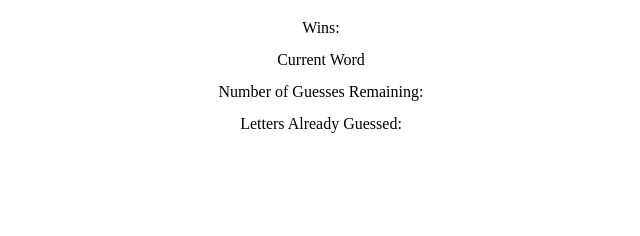
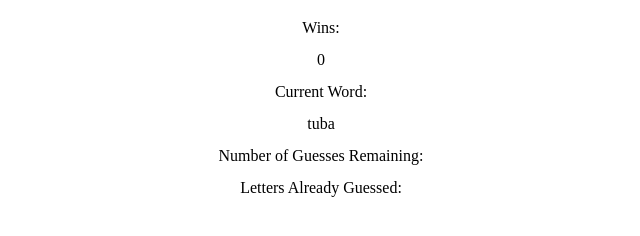
Before and after one commit to maximusunc/Hangman-Game, a plain HTML site: page index.html in a window 1280 px wide. Shown: the part 128-364 px from the top of the page, without its empty margins (319-959 px from the left). Drawn offline with Linux system fonts and the light colour scheme.

Commit message:
picking a random word from list and displaying stats

```diff
--- a/assets/javascript/game.js
+++ b/assets/javascript/game.js
@@ -2,9 +2,14 @@
 var wins = 0;
 var guessesRemaining = 10;
 var lettersGuessed = [];
+document.getElementById('wins').innerHTML = wins;
 // Pick word to be guessed
-var currentWord = [accordion, guitar, harp, alphorn, saxophone, anvil, piano, bagpipes, banjo, baritone, bass, clarinet, drums, bassoon, bells, bongo, cello, chimes, clarinet, cornet, cowbell, cymbals, didgeridoo, organ, euphonium, fiddle, flugelhorn, flute, horn, gong, mandolin, oboe, piccolo, recorder, sousaphone, tambourine, triangle, trombone, trumpet, tuba, ukulele, violin, xylophone]
+var wordList = ['accordion', 'guitar', 'harp', 'alphorn', 'saxophone', 'anvil', 'piano', 'bagpipes', 'banjo', 'baritone', 'bass', 'clarinet', 'drums', 'bassoon', 'bells', 'bongo', 'cello', 'chimes', 'clarinet', 'cornet', 'cowbell', 'cymbals', 'didgeridoo', 'organ', 'euphonium', 'fiddle', 'flugelhorn', 'flute', 'horn', 'gong', 'mandolin', 'oboe', 'piccolo', 'recorder', 'sousaphone', 'tambourine', 'triangle', 'trombone', 'trumpet', 'tuba', 'ukulele', 'violin', 'xylophone'];
+var currentWord = wordList[Math.floor(Math.random() * (wordList.length - 1))];
+console.log(currentWord);
+document.getElementById('currentWord').innerHTML = currentWord;
 // Show blanks
+
 //
 // Receive input from player
 // Check to see if letter is in word
--- a/index.html
+++ b/index.html
@@ -11,7 +11,9 @@
 	<h1>Hangman Game</h1>
 	<h2>Press any key to get started!</h2>
 	<p>Wins: </p>
-	<p>Current Word</p>
+	<p id='wins'></p>
+	<p>Current Word: </p>
+	<p id='currentWord'></p>
 	<p>Number of Guesses Remaining: </p>
 	<p>Letters Already Guessed: </p>
 
```
